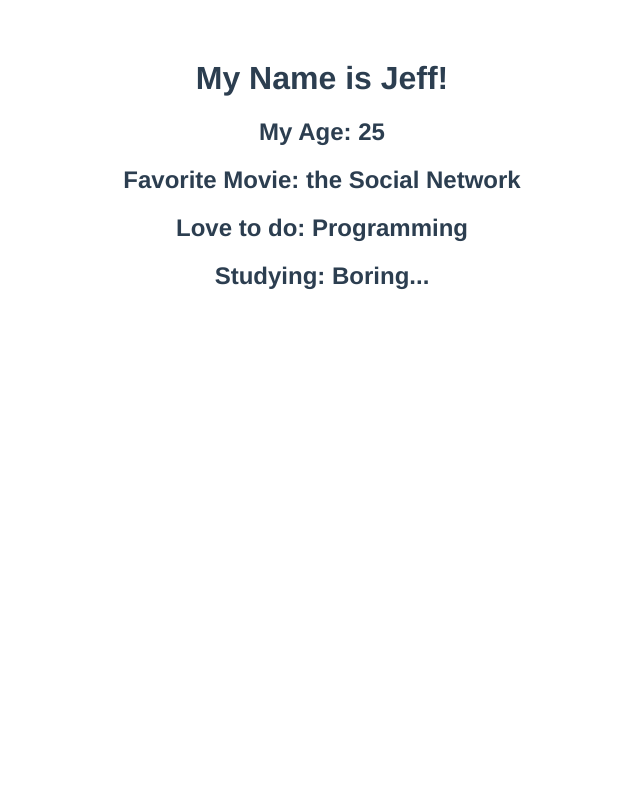
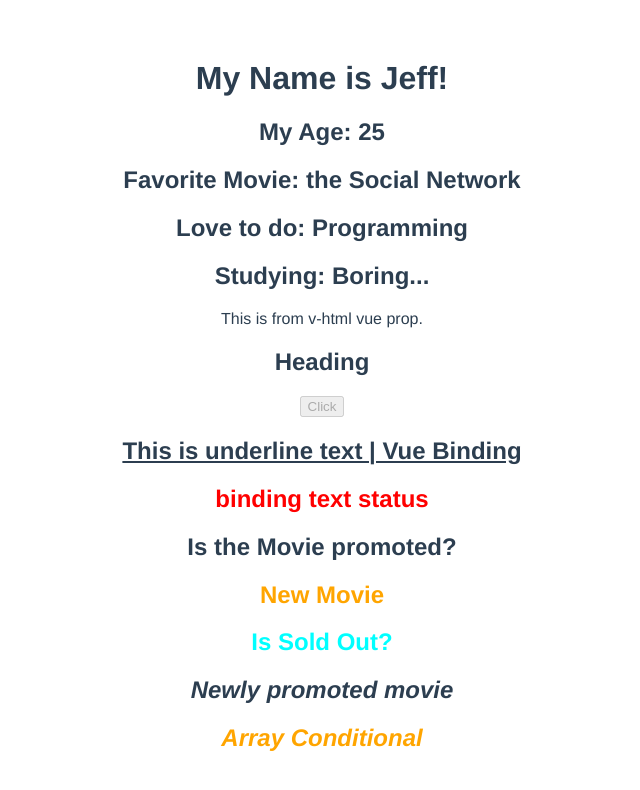
Before and after one commit to habib24457/hello-world-vue-cli, a Vue app: page / in a window 1280 px wide. Shown: the top 790 px of the page, without its empty margins (318-958 px from the left). Built offline with nearby package versions, Linux system fonts and the light colour scheme.

Commit message:
Added vue class binding

```diff
--- a/src/App.vue
+++ b/src/App.vue
@@ -2,8 +2,22 @@
   <div id="app">
     <!-- <img alt="Vue logo" src="./assets/logo.png">
     <HelloWorld msg="Welcome to Your Vue.js App"/> -->
+
     <FirstComponent myName="My Name is Jeff!"/>
     <SecondComponent age=25 favMovie="the Social Network" loveTo="Programming" studyCourse="Boring..."/>
+    <div v-html="example"></div>
+    <h2 v-bind:id="headingId">Heading</h2>
+    <button v-bind:disabled="isDisabled">Click</button>
+
+    <h2 class="underline">This is underline text | Vue Binding</h2>
+    <h2 v-bind:class="status"> binding text status</h2>
+    <h2 v-bind:class="isPromoted">Is the Movie promoted?</h2>
+
+    <h2 v-bind:class="isNew && 'new-movie'">New Movie</h2>
+    <h2 v-bind:class="isSoldOut ? 'sold-out':'new-movie'">Is Sold Out?</h2>
+
+    <h2 v-bind:class="['new','promoted']">Newly promoted movie</h2>
+    <h2 v-bind:class="[isPromoted && 'promoted',isSoldout?'sold-out':'new-movie']">Array Conditional</h2>
   </div>
 </template>
 
@@ -17,11 +31,18 @@
   components:{
     FirstComponent,
     SecondComponent
+  },
+  data(){
+    return{
+      example:"This is from v-html vue prop.",
+      headingId:'head',
+      isDisabled:"true",
+      status:"danger",
+      isPromoted:true,
+      isNew:true,
+      isSoldOut:true
+    }
   }
-  // name: 'App',
-  // components: {
-  //   HelloWorld
-  // }
 }
 </script>
 
@@ -34,4 +55,27 @@
   color: #2c3e50;
   margin-top: 60px;
 }
+
+.underline{
+text-decoration: underline;
+}
+
+.danger{
+  color: red;
+}
+.success{
+  color:green;
+}
+
+.promoted{
+  font-style: italic;
+}
+
+.new-movie{
+color: orange;
+}
+
+.sold-out{
+color:aqua;
+}
 </style>
```
